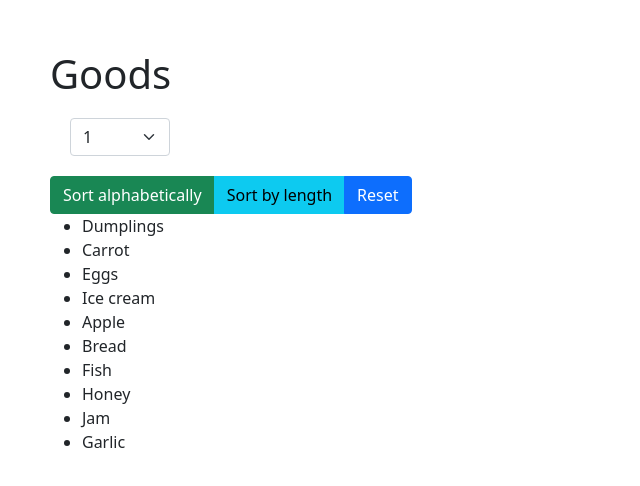
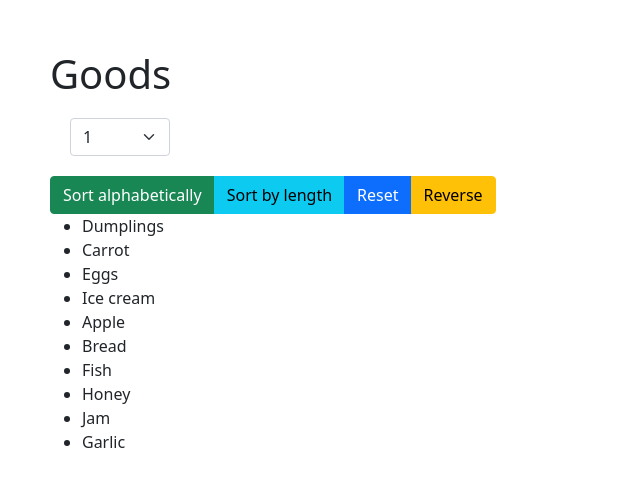
Before and after one commit to mate-academy/react_list-of-goods, a React (Create React App) app: page / in a window 1280 px wide. Both pictures are taken after a click on the button "Start". Shown: the top 486 px of the page, without its empty margins (0-640 px from the left). Built offline with nearby package versions, Linux system fonts and the light colour scheme.

Commit message:
solution added reverse

```diff
--- a/src/GoodsList.tsx
+++ b/src/GoodsList.tsx
@@ -45,6 +45,12 @@ export class GoodsList extends React.Component<Props, State> {
     this.setState({
       goodLength: event.target.value,
     });
+  };
+
+  reverse = () => {
+    this.setState((state) => ({
+      goods: state.goods.reverse(),
+    }));
   };
 
   render() {
@@ -112,6 +118,13 @@ export class GoodsList extends React.Component<Props, State> {
           >
             Reset
           </button>
+          <button
+            type="submit"
+            className="btn btn-warning"
+            onClick={this.reverse}
+          >
+            Reverse
+          </button>
         </div>
         <ul>
           {goods
```
